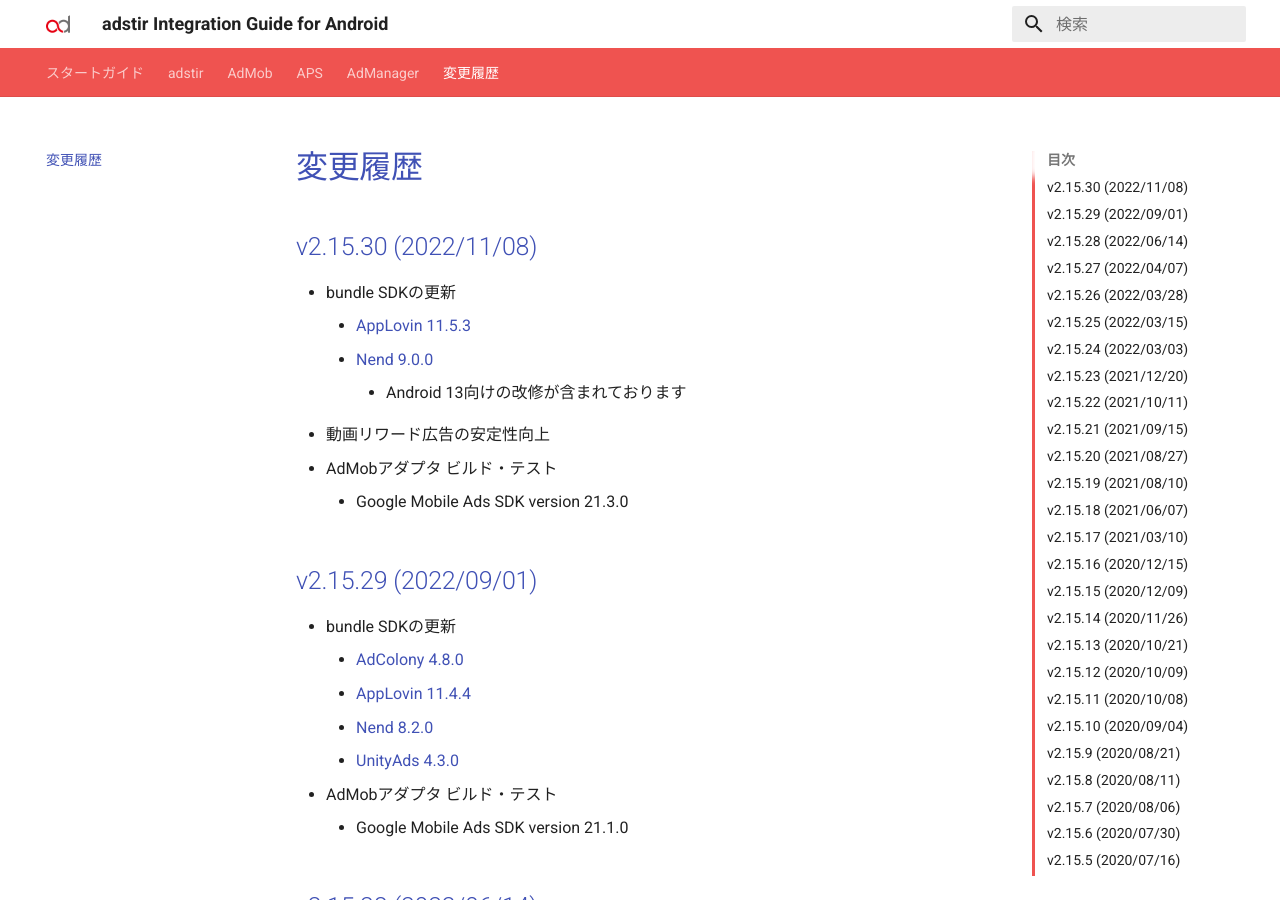
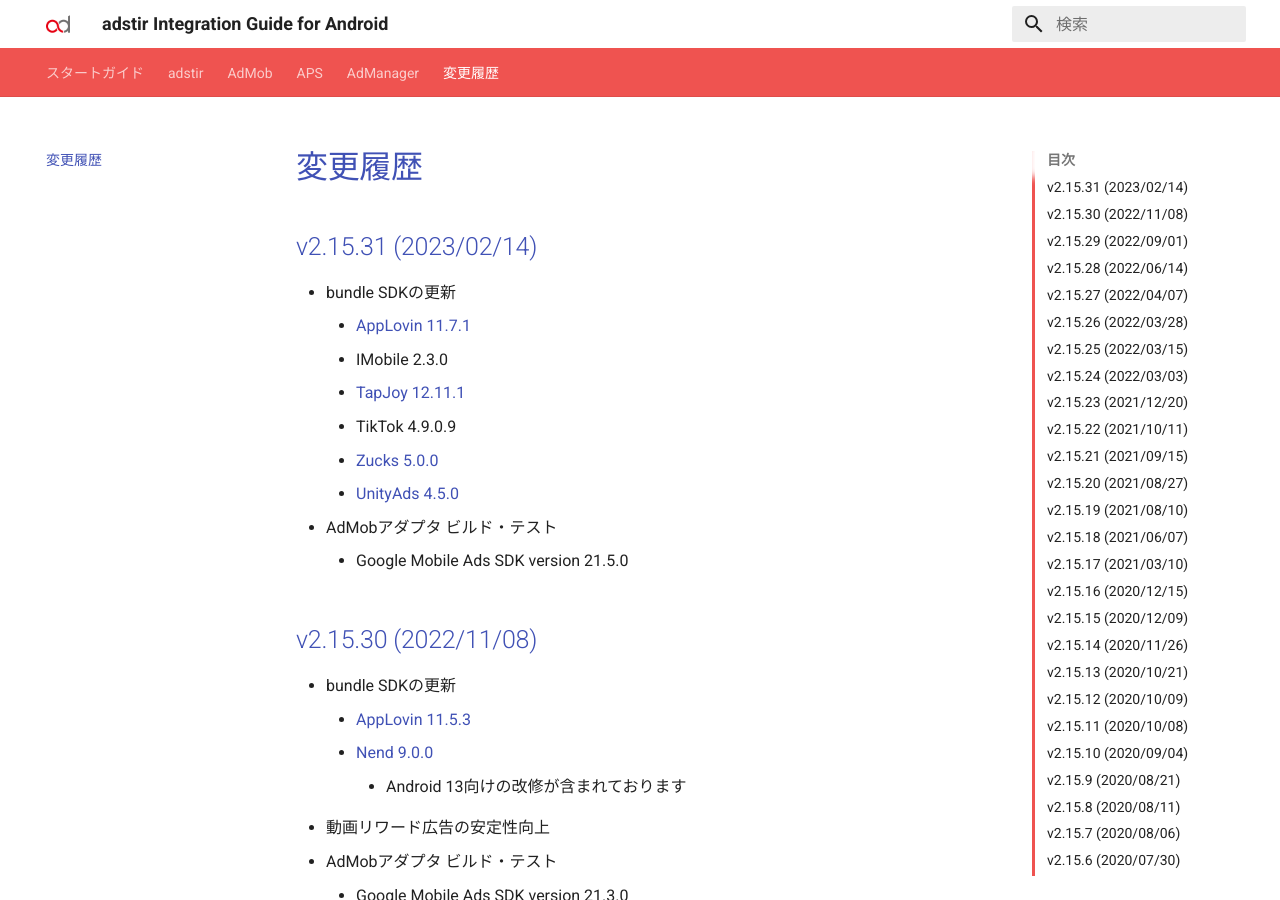
Before and after one commit to united-adstir/android-sdk-docs, an MkDocs documentation site: the page built from docs/changelog.md, in a window 1280 px wide and 900 px high. Built offline with MkDocs 1.6.1 and Material for MkDocs 9.7.7, drawn with Linux system fonts in a browser that asks for light colours; the version menu is left out.

Commit message:
v2.15.31

```diff
--- a/docs/changelog.md
+++ b/docs/changelog.md
@@ -1,4 +1,16 @@
 # 変更履歴
+
+## v2.15.31 (2023/02/14)
+
+* bundle SDKの更新
+    * [AppLovin 11.7.1](https://github.com/AppLovin/AppLovin-MAX-SDK-Android/releases/tag/release_11_7_1)
+    * IMobile 2.3.0
+    * [TapJoy 12.11.1](https://dev.tapjoy.com/jp/android-sdk/Changelog#id-12111-2022-12-01)
+    * TikTok 4.9.0.9
+    * [Zucks 5.0.0](https://ms.zucksadnetwork.com/media/sdk/manual/android/)
+    * [UnityAds 4.5.0](https://github.com/Unity-Technologies/unity-ads-android/releases/tag/4.5.0)
+* AdMobアダプタ ビルド・テスト
+    * Google Mobile Ads SDK version 21.5.0
 
 ## v2.15.30 (2022/11/08)
 
--- a/mkdocs.yml
+++ b/mkdocs.yml
@@ -18,17 +18,17 @@
 extra:
   language: 'jp'
   version:
-    adstir: 2.15.30
+    adstir: 2.15.31
     adcolony: 4.8.0
-    applovin: 11.5.3
-    imobile: 2.0.23
+    applovin: 11.7.1
+    imobile: 2.3.0
     maio: 1.1.16
     nend: 9.0.0
-    tapjoy: 12.9.1
-    tiktok: 4.3.0.9
-    unityads: 4.3.0
-    zucks: 4.8.6
-    google: 21.3.0
+    tapjoy: 12.11.1
+    tiktok: 4.9.0.9
+    unityads: 4.5.0
+    zucks: 5.0.0
+    google: 21.5.0
   sample_url: 'https://dl.ad-stir.com/sample/AdstirAdsSdkAndroid-2.15.22-SampleApp.zip'
 
 # CSSの設定
```
Also changed, not shown: docs/adstir/network/tapjoy.md (+1 -1 lines).
